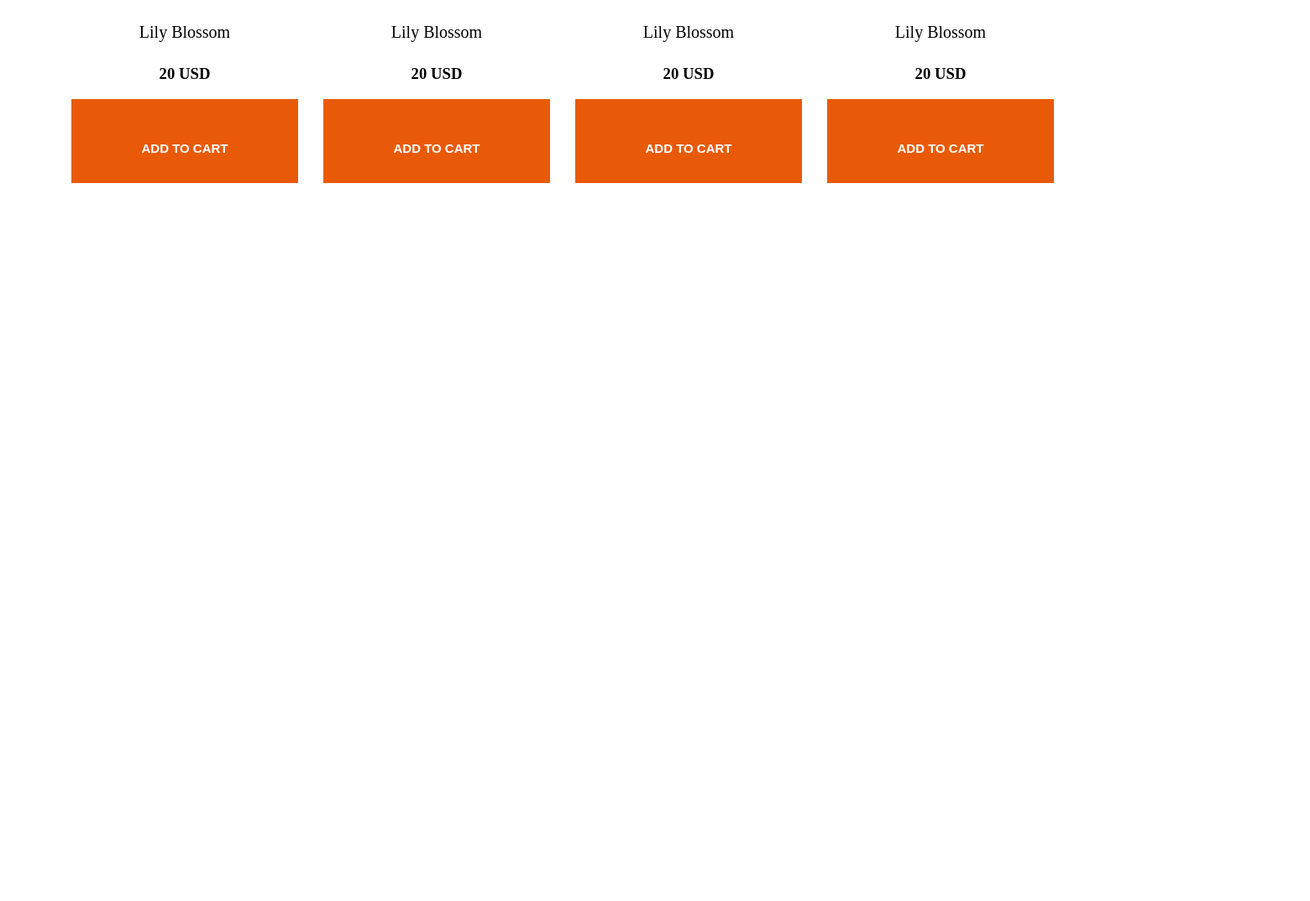
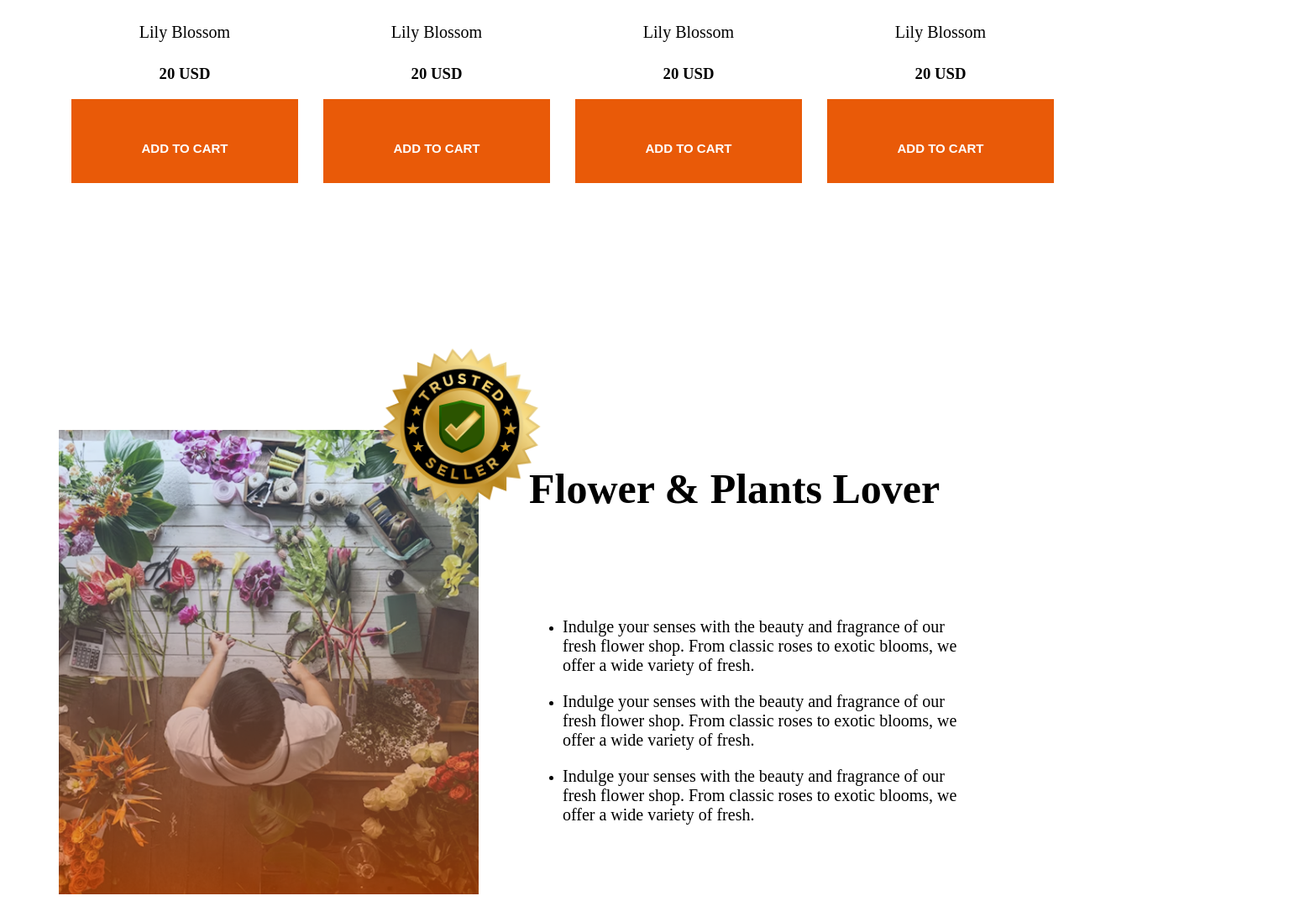
Before and after one commit to NAFIZ982/assiengment-2, a plain HTML site: page index.html in a window 1280 px wide. Shown: the part 1711-2784 px from the top of the page at 84% size, 1560 px wide, since content can reach past the window. Before the commit the page ends 1967 px from the top, so only its background shows below. Drawn offline with Linux system fonts and the light colour scheme.

Commit message:
positioning

```diff
--- a/index.html
+++ b/index.html
@@ -105,6 +105,26 @@
     </div>
 </div>
 </section>
+
+<section class="plant-lover">
+
+     <div class="relative"><img class="img-1" src="assets/trusted-badge.png" alt="">
+    </div>
+    <div class="challenge">
+
+        <img class="img-2" src="assets/flower-store.png" alt="">
+
+    <div class="lov">
+            <h2 class="title-love">Flower & Plants Lover</h2>
+            <ul>
+                <li><p class="des">Indulge your senses with the beauty and fragrance of our fresh flower shop. From classic roses to exotic blooms, we offer a wide variety of fresh.</p></li>
+                <li><p class="des">Indulge your senses with the beauty and fragrance of our fresh flower shop. From classic roses to exotic blooms, we offer a wide variety of fresh.</p></li>
+                <li><p class="des">Indulge your senses with the beauty and fragrance of our fresh flower shop. From classic roses to exotic blooms, we offer a wide variety of fresh.</p></li>
+            </ul>
+        </div>
+    </div>
+
+</section>
     </main>
     <footer>
 
--- a/style/styles.css
+++ b/style/styles.css
@@ -131,6 +131,39 @@ main{
     grid-template-columns: repeat(4,1fr);
 
 }
+/* plant lover part */
+.img-1{
+    width: 260px;
+}
+.challenge{
+    display: flex;
+    gap: 60px;
+}
+.img-2{
+    width: 500px;
+}
+.title-love{
+    font-size: 50px;
+    font-weight: bold;
+}
+.lov{
+    width: 520px;
+    display: grid;
+    grid-template-columns: repeat(1);
+}
+.des{
+    font-size: 20px;
+    font-weight: 400;
+}
+.plant-lover{
+    align-items: center;
+}
+.relative{
+    position: relative;
+    top: 130px;
+left: 350px;
+
+}
 
 @media screen and (max-width:576px){
     .banner{
@@ -189,6 +222,17 @@ margin: 20px;
      .plant{
         max-width: 400px;
      }
+     .cart-container{
+    display: grid;
+    grid-template-columns: repeat(2,1fr);
+
+}
+.flower{
+    width: 280px;
+    gap: 2px;
+    text-align: center;
+    margin-bottom: 30px;
+}
 
 
 
```
